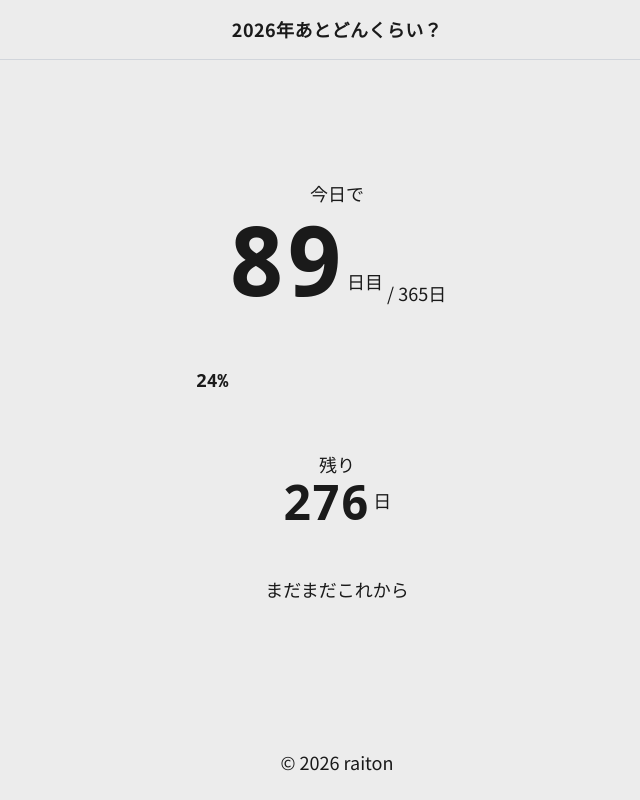
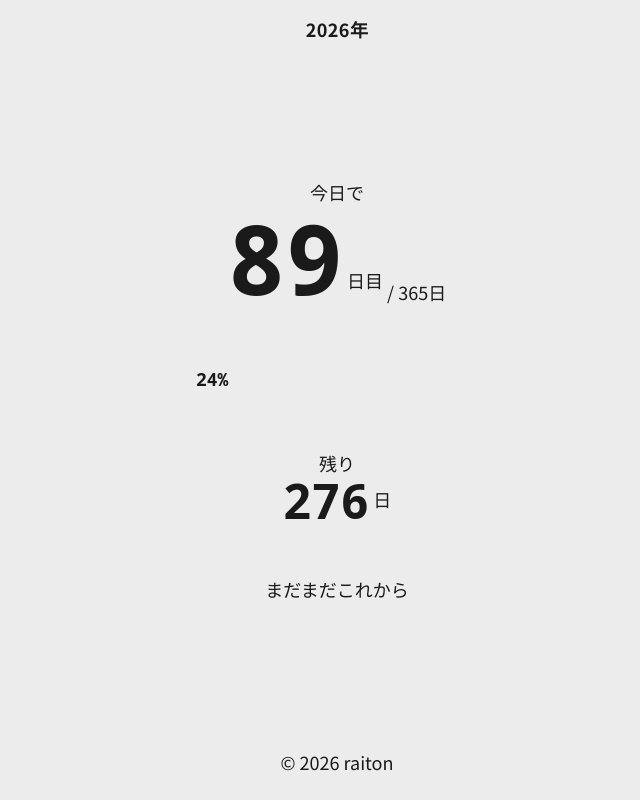
Before and after one commit to raiton-boo/year-project, a Next.js app: page / in a window 1280 px wide. Shown: the whole page, without its empty margins (303-943 px from the left). Built offline with nearby package versions, Linux system fonts and the light colour scheme.

Commit message:
style: ヘッダーのデザイン変更

```diff
--- a/src/components/layout/Header.tsx
+++ b/src/components/layout/Header.tsx
@@ -1,16 +1,19 @@
-import type { YearProgress } from "@/hooks/useYearProgress";
+import type { YearProgress } from '@/hooks/useYearProgress';
 
-type Props = Pick<YearProgress, "year">;
+type Props = Pick<YearProgress, 'year'>;
 
 export default function Header({ year }: Props) {
   return (
-    <header className="w-full border-b border-border py-4 px-6">
-      <h1
-        className="text-center font-bold tracking-wide"
-        style={{ fontSize: "var(--font-size-xl)" }}
-      >
-        {year}年あとどんくらい？
+    <header className="w-full py-4 px-6">
+      <div className="flex items-center justify-center">
+        <h1
+          className="font-bold tracking-wide"
+          style={{ fontSize: 'var(--font-size-xl)' }}
+        >
+          {year}年
         </h1>
+        {/* ボタンエリア：ダークモード、シェアなど（予定） */}
+      </div>
     </header>
-  )
+  );
 }
```
